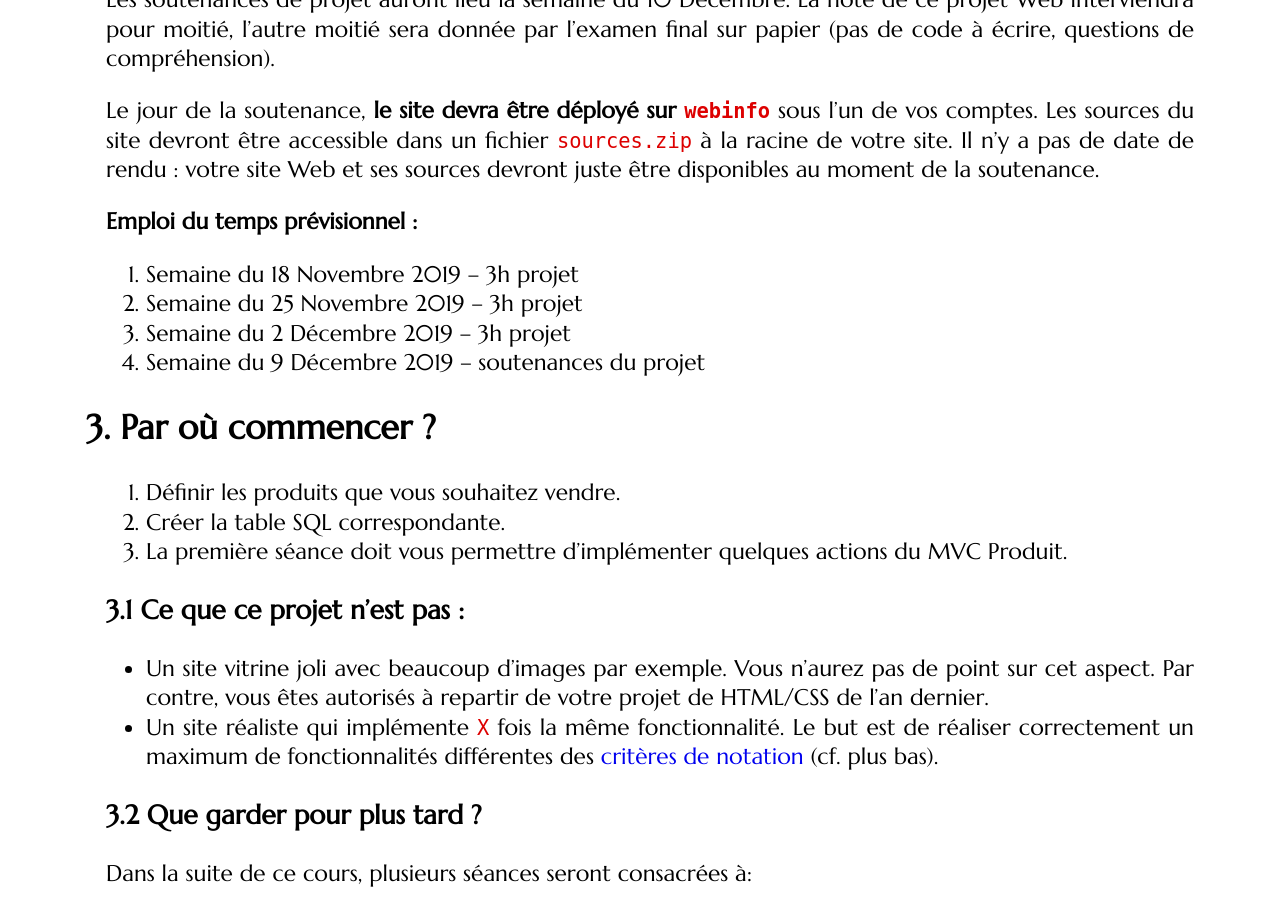
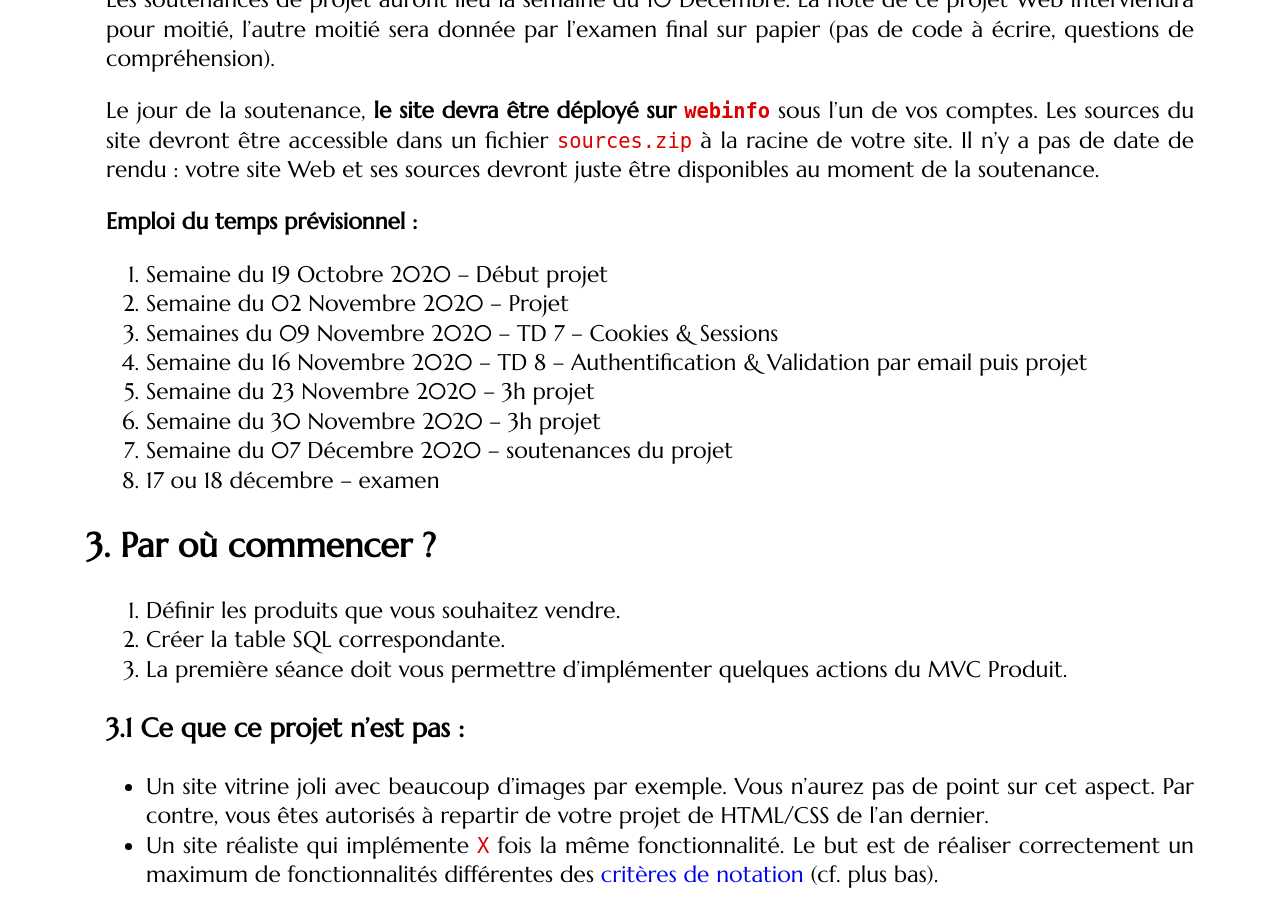
Before and after one commit to romainlebreton/R3.01-DeveloppementWeb, a Jekyll site: the page built from projet.md, in a window 1280 px wide and 900 px high, scrolled down 670 px. Built offline with Jekyll 4.4.1, drawn with Linux system fonts in a browser that asks for light colours; some web fonts are replaced.

Commit message:
Maj projets

```diff
--- a/projet.md
+++ b/projet.md
@@ -35,10 +35,15 @@ soutenance.
 
 **Emploi du temps prévisionnel :**
 
-1. Semaine du 18 Novembre 2019 -- 3h projet
-1. Semaine du 25 Novembre 2019 -- 3h projet
-1. Semaine du 2 Décembre 2019 -- 3h projet
-1. Semaine du 9 Décembre 2019 -- soutenances du projet
+1. Semaine du 19 Octobre 2020 --  Début projet
+1. Semaine du 02 Novembre 2020 -- Projet
+1. Semaines du 09 Novembre 2020 --  TD 7 -- Cookies & Sessions
+1. Semaine du 16 Novembre 2020 -- TD 8 -- Authentification & Validation par email
+   puis projet
+1. Semaine du 23 Novembre 2020 -- 3h projet
+1. Semaine du 30 Novembre 2020 -- 3h projet
+1. Semaine du 07 Décembre 2020 -- soutenances du projet
+1. 17 ou 18 décembre -- examen
 
 ## Par où commencer ?
 
```
Also changed, not shown: index.md (+2 -2 lines).
